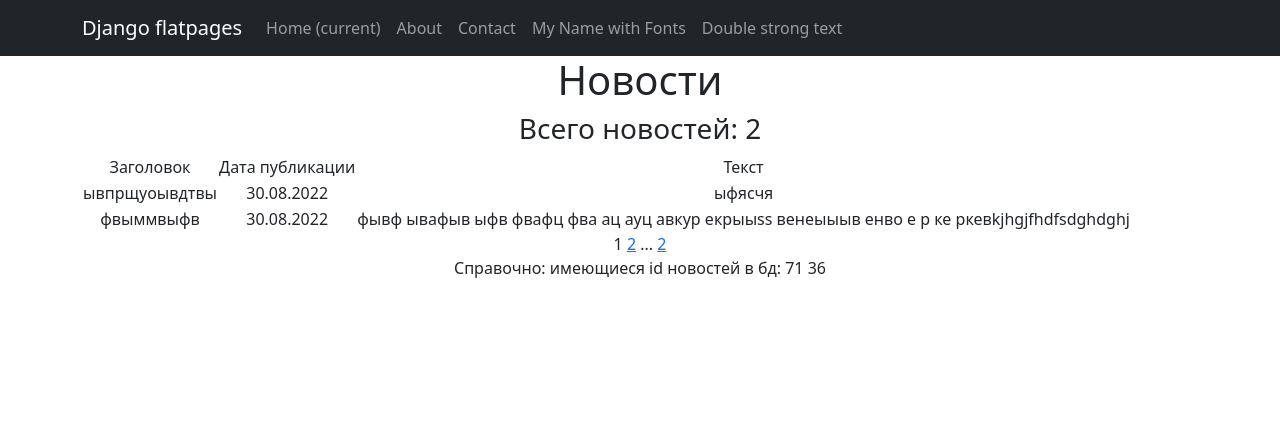
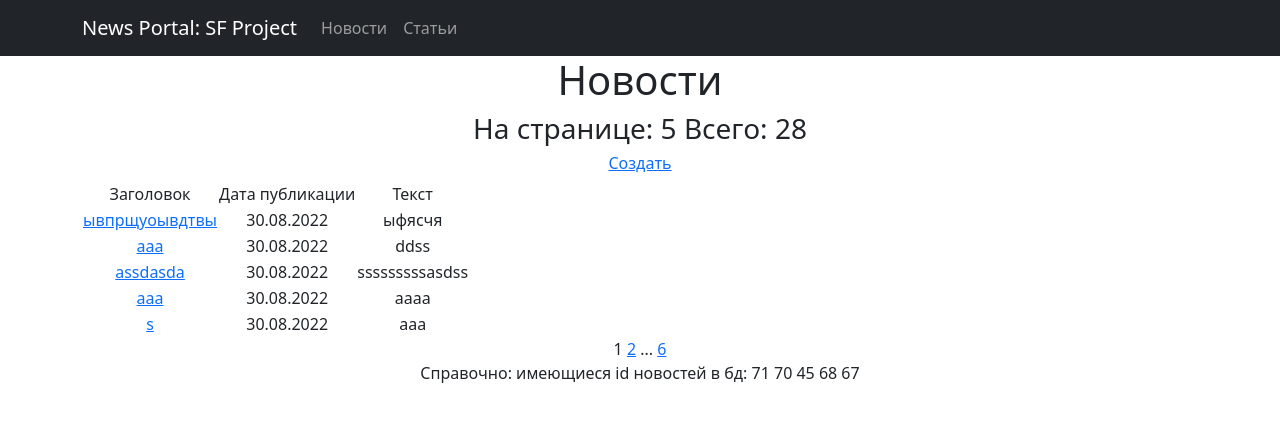
Before and after one commit to borisalekseev/SF_NewsPaper, a Django app: page /news/ in a window 1280 px wide. Shown: the top 422 px of the page. Run offline with Django 3.2, Linux system fonts and the light colour scheme; data comes from the database, SQL or seed files in the repository; both versions use the stored data as it was after the commit; some libraries are stand-ins or nearby versions.

Commit message:
D4 last version

```diff
--- a/news/models.py
+++ b/news/models.py
@@ -1,7 +1,8 @@
 from django.contrib.auth.models import User
 from django.db import models
+from django.urls import reverse
 
-TYPE_CHOICES = (('article', "статья"), ('new', "новость"))
+TYPE_CHOICES = (('article', "Статья"), ('new', "Новость"))
 
 
 class Author(models.Model):
@@ -23,8 +24,8 @@ class Category(models.Model):
 
 
 class Post(models.Model):
-    author = models.ForeignKey(Author, on_delete=models.DO_NOTHING)
-    type = models.CharField(max_length=45, choices=TYPE_CHOICES, default='статья')
+    author = models.ForeignKey(Author, on_delete=models.DO_NOTHING, default=Author.objects.all()[0])
+    type = models.CharField(max_length=45, choices=TYPE_CHOICES)
     date = models.DateTimeField(auto_now=True)
     category = models.ManyToManyField(Category)
     title = models.CharField(max_length=255)
@@ -41,6 +42,12 @@ class Post(models.Model):
 
     def preview(self):
         return self.text[:124] + '...'
+
+    def get_absolute_url(self):
+        if self.type == "Новость":
+            return f"http://127.0.0.1:8000/news/{self.id}"
+        elif self.type == "Статья":
+            return f"http://127.0.0.1:8000/articles/{self.id}"
 
     def __str__(self):
         return Post.preview(self)
--- a/news/templatetags/custom_filters.py
+++ b/news/templatetags/custom_filters.py
@@ -1,9 +1,11 @@
 from django import template
 import re
+from ..models import TYPE_CHOICES
 
 register = template.Library()
 
 BAD_WORDS = ['редиска', 'статьи']
+MANY = {'Статья': 'Статьи', 'Новость': 'Новости'}
 
 
 @register.filter()
@@ -12,3 +14,12 @@ def censor(text):
         pattern = re.compile(word, re.IGNORECASE)
         text = re.sub(pattern, '*'*len(word), text, re.IGNORECASE)
     return text
+
+
+@register.filter()
+def ru_type(text): return dict(TYPE_CHOICES)[text]
+
+
+"""Only for main articles and news pages filter"""
+@register.filter()
+def get_category(post_objects): return MANY[post_objects[0].type]
--- a/news/urls.py
+++ b/news/urls.py
@@ -1,9 +1,12 @@
 from django.urls import path
-from .views import NewsList, NewDetail, NewsSearch
+from .views import NewsSearch, posts_dispatcher, post_create_dispatcher, post_detail_dispatcher, post_update_dispatcher
 
 
 urlpatterns = [
-    path('', NewsList.as_view()),
-    path('search/', NewsSearch.as_view(), name='news_search'),
-    path('<int:pk>/', NewDetail.as_view())
+    path('', posts_dispatcher),
+    path('search/', NewsSearch.as_view(), name='post_search'),
+    path('create/', post_create_dispatcher, name='post_create'),
+    path('<int:pk>/', post_detail_dispatcher, name='post_detail'),
+    path('<int:pk>/update/', post_update_dispatcher, name='post_update'),
+    path('<int:pk>/delete/', post_detail_dispatcher, name='post_delete')
 ]
--- a/news/views.py
+++ b/news/views.py
@@ -1,18 +1,74 @@
-from django.views.generic import ListView, DetailView
+from django.views.generic import ListView, DetailView, CreateView, UpdateView
 from .models import Post
 from .filters import NewsFilter
+from .forms import PostForm
 
 
 class NewsList(ListView):
     model = Post
     ordering = '-date'
-    template_name = 'news.html'
+    template_name = 'posts.html'
     context_object_name = 'news'
-    paginate_by = 2
+    paginate_by = 5
+    queryset = Post.objects.filter(type='Новость')
+
+
+class ArticleList(NewsList):
+    queryset = Post.objects.filter(type='Статья')
+
+
+class NewCreate(CreateView):
+    model = Post
+    template_name = 'post_edit.html'
+    form_class = PostForm
+
+    def form_valid(self, form):
+        product = form.save(commit=False)
+        product.type = "Новость"
+        return super().form_valid(form)
+
+
+class ArticleCreate(CreateView):
+    model = Post
+    template_name = 'post_edit.html'
+    form_class = PostForm
+
+    def form_valid(self, form):
+        product = form.save(commit=False)
+        product.type = "Статья"
+        return super().form_valid(form)
+
+
+class NewDetail(DetailView):
+    model = Post
+    template_name = 'post_detail.html'
+    context_object_name = 'post'
+    queryset = Post.objects.filter(type="Новость")
+
+
+class ArticleDetail(NewDetail):
+    """Мне эта маршрутизация не нравится, просто выполняю задание"""
+    queryset = Post.objects.filter(type="Статья")
+
+
+class NewUpdate(UpdateView):
+    form_class = PostForm
+    model = Post
+    template_name = 'post_edit.html'
+    queryset = Post.objects.filter(type="Новость")
+
+
+class ArticleUpdate(UpdateView):
+    form_class = PostForm
+    model = Post
+    template_name = 'post_edit.html'
+    queryset = Post.objects.filter(type="Статья")
 
 
 class NewsSearch(NewsList):
-    template_name = 'news_search.html'
+    template_name = 'posts_search.html'
+    queryset = Post.objects.filter(type='Новость')
+    filterset = None
 
     def get_queryset(self):
         queryset = super().get_queryset()
@@ -25,7 +81,25 @@ class NewsSearch(NewsList):
         return context
 
 
-class NewDetail(DetailView):
-    model = Post
-    template_name = 'new.html'
-    context_object_name = 'new'
+VIEW_CHOICES = {
+    'posts': {'news': NewsList.as_view(), 'articles': ArticleList.as_view()},
+    'create': {'news': NewCreate.as_view(), 'articles': ArticleCreate.as_view()},
+    'detail': {'news': NewDetail.as_view(), 'articles': ArticleDetail.as_view()},
+    'update': {'news': NewUpdate.as_view(), 'articles': ArticleUpdate.as_view()}
+}
+
+
+def posts_dispatcher(request): return VIEW_CHOICES['posts'][request.path.split('/')[1]](request)
+def post_create_dispatcher(request): return VIEW_CHOICES['create'][request.path.split('/')[1]](request)
+
+
+def post_detail_dispatcher(request, **kwargs):
+    return VIEW_CHOICES['detail'][request.path.split('/')[1]](request, **kwargs)
+
+
+def post_update_dispatcher(request, **kwargs):
+    return VIEW_CHOICES['update'][request.path.split('/')[1]](request, **kwargs)
+
+
+def post_delete_dispatcher(request, **kwargs):
+    return VIEW_CHOICES['delete'][request.path.split('/')[1]](request, **kwargs)
--- a/newspaper/urls.py
+++ b/newspaper/urls.py
@@ -1,7 +1,8 @@
 from django.contrib import admin
-from django.urls import path, include
+from django.urls import path, re_path, include
 
 urlpatterns = [
     path('admin/', admin.site.urls),
-    path('news/', include('news.urls'))
+    path('news/', include('news.urls')),
+    path('articles/', include('news.urls')),
 ]
--- a/templates/flatpages/default.html
+++ b/templates/flatpages/default.html
@@ -14,7 +14,7 @@
         <!-- Responsive navbar-->
         <nav class="navbar navbar-expand-lg navbar-dark bg-dark static-top">
            <div class="container">
-               <a class="navbar-brand" href="#">Django flatpages</a>
+               <a class="navbar-brand" href="http://127.0.0.1:8000/news/">News Portal: SF Project</a>
                <button class="navbar-toggler" type="button" data-toggle="collapse"
                        data-target="#navbarResponsive"
                        aria-controls="navbarResponsive" aria-expanded="false"
@@ -23,22 +23,12 @@
                </button>
                <div class="collapse navbar-collapse" id="navbarResponsive">
                    <ul class="navbar-nav ml-auto">
-                       <li class="nav-item active">
-                           <a class="nav-link" href="#">Home
-                               <span class="sr-only">(current)</span>
-                           </a>
+                       <li class="nav-item">
+                           <a class="nav-link" href="http://127.0.0.1:8000/news/">Новости</a>
                        </li>
                        <li class="nav-item">
-                           <a class="nav-link" href="/about/">About</a>
+                           <a class="nav-link" href="http://127.0.0.1:8000/articles/">Статьи</a>
                        </li>
-                       <li class="nav-item">
-                           <a class="nav-link" href="/contacts/">Contact</a>
-                       </li>
-                       <li class="nav-item">
-                           <a class="nav-link" href="/my_name/">My Name with Fonts</a>
-                       </li>
-                       <li class="nav-item">
-                           <a class="nav-link" href="/double/">Double strong text</a>
                    </ul>
                </div>
            </div>
--- a/templates/news.html
+++ b/templates/posts.html
@@ -10,8 +10,9 @@ News
 
 <!-- В контенте на странице мы выводим все товары -->
 {% block content %}
-<h1>Новости</h1>
-<h3>Всего новостей: {{ news|length }}</h3>
+<h1>{{ news|get_category }}</h1>
+<h3>На странице: {{ news|length }} Всего: {{ paginator.object_list|length }}</h3>
+    <h6><a href="create/">Создать</a></h6>
 <table>
     <tr>
         <td>Заголовок</td><td>Дата публикации</td>
@@ -19,11 +20,12 @@ News
     </tr>
     {% for new in news %}
     <tr>
-        <td>{{ new.title|censor }}</td><td>{{ new.date|date:'d.m.Y' }}</td>
+        <td><a href="{{ new.pk }}">{{ new.title|censor }}</a></td><td>{{ new.date|date:'d.m.Y' }}</td>
         <td>{{ new.text|truncatewords:20|censor }}</td>
     </tr>
     {% endfor %}
 </table>
+    <div>
     {% if page_obj.has_previous %}
         <a href="?{% url_replace page=1 %}">1</a>
         {% if page_obj.previous_page_number != 1 %}
@@ -38,10 +40,10 @@ News
         <a href="?{% url_replace page=page_obj.next_page_number %}">{{ page_obj.next_page_number }}</a>
         {% if page_obj.next_page_number != paginator.num_pages %}
             ...
-            <a href="?{% url_replace page=page_obj.next_page_number %}">{{ page_obj.next_page_number }}</a>
+            <a href="?{% url_replace page=page_obj.paginator.num_pages %}">{{ page_obj.paginator.num_pages }}</a>
         {% endif %}
     {% endif %}
-
+    </div>
     <div>Справочно: имеющиеся id новостей в бд:
     {% for new in news %}
         {{ new.id }}
```
Also changed, not shown: news/forms.py (added, +11 -0 lines), templates/post_detail.html (renamed from templates/new.html, +7 -6 lines), templates/post_edit.html (added, +10 -0 lines), db.sqlite3, templates/posts_search.html (renamed from templates/news_search.html).
